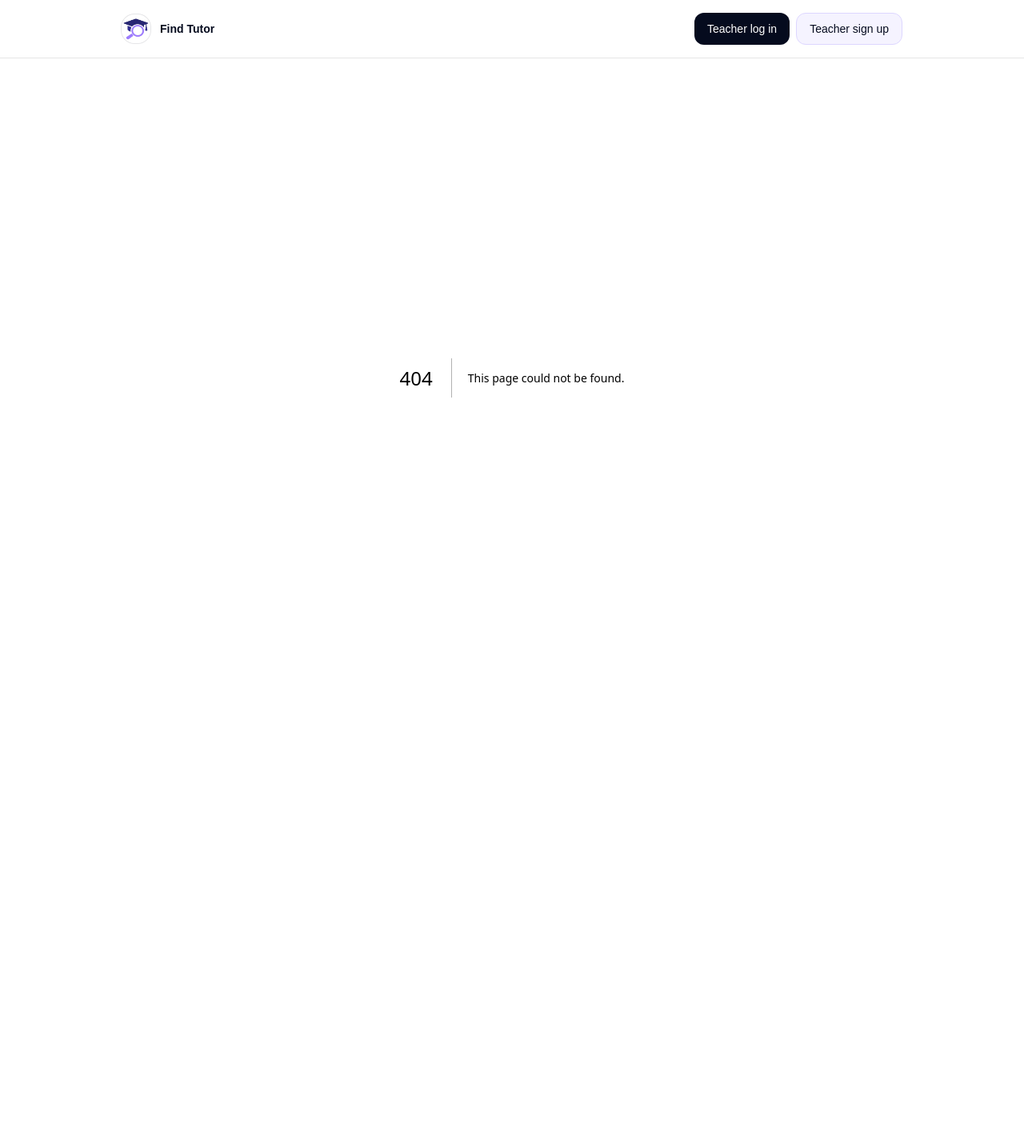
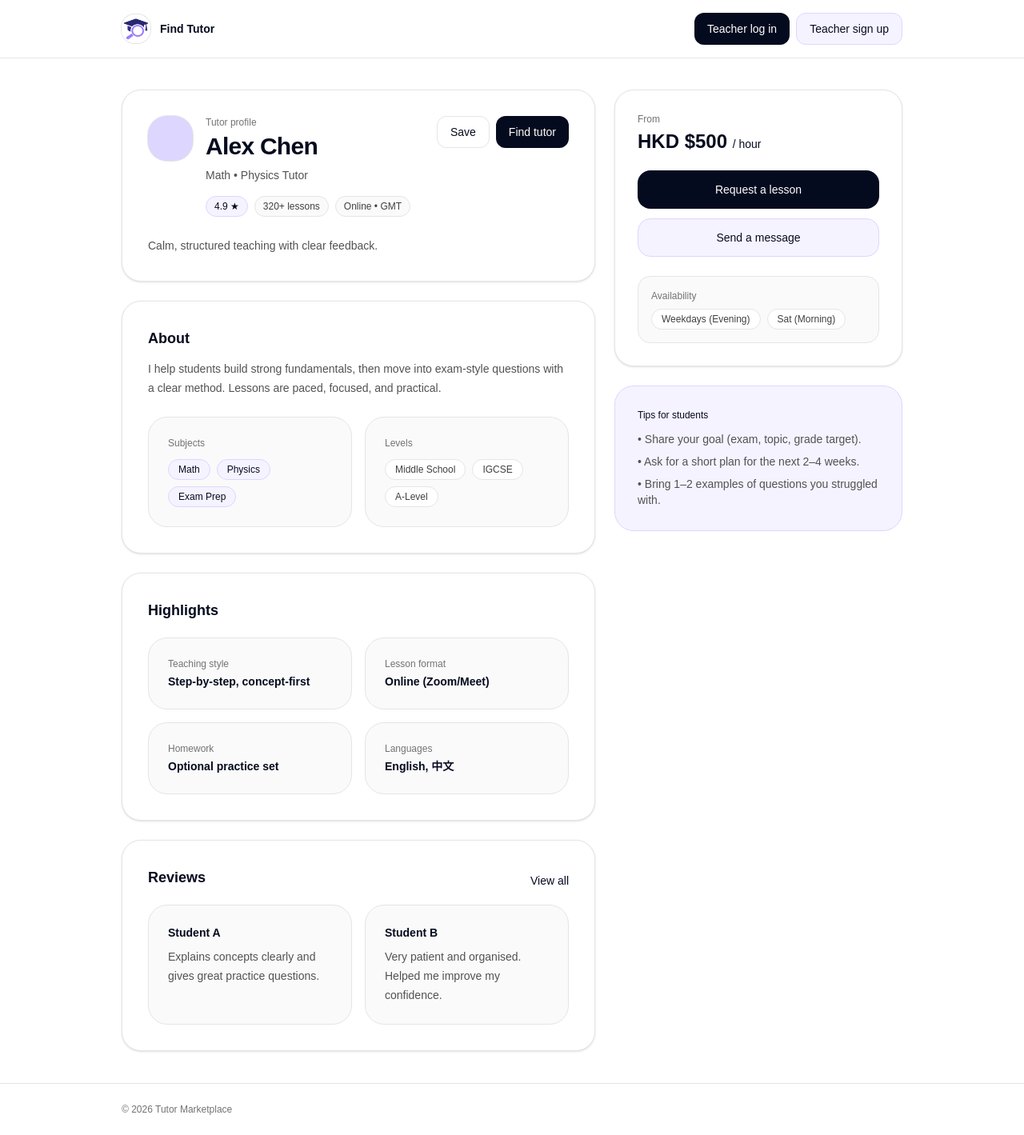
Before and after one commit to wincrazyyy/find-tutor, a Next.js app: page /tutors/1 in a window 1280 px wide. Before the commit this address had no page. Shown: the whole page at 80% size. Before the commit the page ends 872 px from the top, so only its background shows below. Built offline with nearby package versions, Linux system fonts and the light colour scheme.

Commit message:
tutor profile

```diff
--- a/app/layout.tsx
+++ b/app/layout.tsx
@@ -28,7 +28,7 @@ export default function RootLayout({
   return (
     <html lang="en">
       <body
-        className={`${geistSans.variable} ${geistMono.variable} antialiased bg-white pt-[72px]`}
+        className={`${geistSans.variable} ${geistMono.variable} antialiased bg-white pt-18`}
       >
         <Nav />
         {children}
--- /dev/null
+++ b/app/tutors/[id]/page.tsx
@@ -0,0 +1,239 @@
+// app/tutors/[id]/page.tsx
+export default function TutorProfilePage() {
+  // UI-only placeholder data
+  const tutor = {
+    name: "Alex Chen",
+    title: "Math • Physics Tutor",
+    rating: "4.9 ★",
+    lessons: "320+ lessons",
+    location: "Online • GMT",
+    headline: "Calm, structured teaching with clear feedback.",
+    about:
+      "I help students build strong fundamentals, then move into exam-style questions with a clear method. Lessons are paced, focused, and practical.",
+    subjects: ["Math", "Physics", "Exam Prep"],
+    levels: ["Middle School", "IGCSE", "A-Level"],
+    availability: ["Weekdays (Evening)", "Sat (Morning)"],
+    highlights: [
+      { k: "Teaching style", v: "Step-by-step, concept-first" },
+      { k: "Lesson format", v: "Online (Zoom/Meet)" },
+      { k: "Homework", v: "Optional practice set" },
+      { k: "Languages", v: "English, 中文" },
+    ],
+  };
+
+  const reviews = [
+    {
+      name: "Student A",
+      text: "Explains concepts clearly and gives great practice questions.",
+    },
+    {
+      name: "Student B",
+      text: "Very patient and organised. Helped me improve my confidence.",
+    },
+  ];
+
+  return (
+    <main className="min-h-screen bg-white">
+      <section className="mx-auto w-full max-w-5xl px-6 py-10">
+        <div className="grid gap-6 lg:grid-cols-[1fr_360px]">
+          {/* Main */}
+          <div className="space-y-6">
+            {/* Header card */}
+            <div className="rounded-3xl border border-neutral-200 bg-white p-8 shadow-sm">
+              <div className="flex flex-col gap-6 sm:flex-row sm:items-start sm:justify-between">
+                <div className="flex items-start gap-4">
+                  <div className="h-14 w-14 rounded-3xl bg-violet-200 ring-1 ring-[#050B1E]/10" />
+                  <div>
+                    <div className="text-xs text-neutral-500">Tutor profile</div>
+                    <h1 className="mt-1 text-3xl font-semibold tracking-tight text-[#050B1E]">
+                      {tutor.name}
+                    </h1>
+                    <div className="mt-2 text-sm text-neutral-600">
+                      {tutor.title}
+                    </div>
+
+                    <div className="mt-4 flex flex-wrap gap-2">
+                      <span className="rounded-full border border-violet-200 bg-violet-50 px-2.5 py-1 text-xs font-medium text-[#050B1E]">
+                        {tutor.rating}
+                      </span>
+                      <span className="rounded-full border border-neutral-200 bg-neutral-50 px-2.5 py-1 text-xs font-medium text-neutral-700">
+                        {tutor.lessons}
+                      </span>
+                      <span className="rounded-full border border-neutral-200 bg-neutral-50 px-2.5 py-1 text-xs font-medium text-neutral-700">
+                        {tutor.location}
+                      </span>
+                    </div>
+                  </div>
+                </div>
+
+                <div className="flex gap-2">
+                  <button
+                    type="button"
+                    className="inline-flex h-10 items-center justify-center rounded-xl border border-neutral-200 bg-white px-4 text-sm font-medium text-[#050B1E] hover:bg-neutral-50"
+                  >
+                    Save
+                  </button>
+                  <button
+                    type="button"
+                    className="inline-flex h-10 items-center justify-center rounded-xl bg-[#050B1E] px-4 text-sm font-medium text-white hover:bg-[#07102D]"
+                  >
+                    Find tutor
+                  </button>
+                </div>
+              </div>
+
+              <p className="mt-6 text-sm leading-6 text-neutral-600">
+                {tutor.headline}
+              </p>
+            </div>
+
+            {/* About */}
+            <div className="rounded-3xl border border-neutral-200 bg-white p-8 shadow-sm">
+              <h2 className="text-lg font-semibold text-[#050B1E]">About</h2>
+              <p className="mt-3 text-sm leading-6 text-neutral-600">
+                {tutor.about}
+              </p>
+
+              <div className="mt-6 grid gap-4 sm:grid-cols-2">
+                <div className="rounded-3xl border border-neutral-200 bg-neutral-50 p-6">
+                  <div className="text-xs text-neutral-500">Subjects</div>
+                  <div className="mt-3 flex flex-wrap gap-2">
+                    {tutor.subjects.map((s) => (
+                      <span
+                        key={s}
+                        className="rounded-full border border-violet-200 bg-violet-50 px-3 py-1 text-xs font-medium text-[#050B1E]"
+                      >
+                        {s}
+                      </span>
+                    ))}
+                  </div>
+                </div>
+
+                <div className="rounded-3xl border border-neutral-200 bg-neutral-50 p-6">
+                  <div className="text-xs text-neutral-500">Levels</div>
+                  <div className="mt-3 flex flex-wrap gap-2">
+                    {tutor.levels.map((l) => (
+                      <span
+                        key={l}
+                        className="rounded-full border border-neutral-200 bg-white px-3 py-1 text-xs font-medium text-neutral-700"
+                      >
+                        {l}
+                      </span>
+                    ))}
+                  </div>
+                </div>
+              </div>
+            </div>
+
+            {/* Highlights */}
+            <div className="rounded-3xl border border-neutral-200 bg-white p-8 shadow-sm">
+              <h2 className="text-lg font-semibold text-[#050B1E]">
+                Highlights
+              </h2>
+              <div className="mt-5 grid gap-4 sm:grid-cols-2">
+                {tutor.highlights.map((h) => (
+                  <div
+                    key={h.k}
+                    className="rounded-3xl border border-neutral-200 bg-neutral-50 p-6"
+                  >
+                    <div className="text-xs text-neutral-500">{h.k}</div>
+                    <div className="mt-1 text-sm font-semibold text-[#050B1E]">
+                      {h.v}
+                    </div>
+                  </div>
+                ))}
+              </div>
+            </div>
+
+            {/* Reviews */}
+            <div className="rounded-3xl border border-neutral-200 bg-white p-8 shadow-sm">
+              <div className="flex items-end justify-between gap-4">
+                <h2 className="text-lg font-semibold text-[#050B1E]">Reviews</h2>
+                <button
+                  type="button"
+                  className="text-sm text-[#050B1E] hover:underline"
+                >
+                  View all
+                </button>
+              </div>
+
+              <div className="mt-5 grid gap-4 sm:grid-cols-2">
+                {reviews.map((r) => (
+                  <div
+                    key={r.name}
+                    className="rounded-3xl border border-neutral-200 bg-neutral-50 p-6"
+                  >
+                    <div className="text-sm font-semibold text-[#050B1E]">
+                      {r.name}
+                    </div>
+                    <p className="mt-2 text-sm leading-6 text-neutral-600">
+                      {r.text}
+                    </p>
+                  </div>
+                ))}
+              </div>
+            </div>
+          </div>
+
+          {/* Sidebar */}
+          <aside className="space-y-6">
+            {/* Booking card */}
+            <div className="rounded-3xl border border-neutral-200 bg-white p-7 shadow-sm">
+              <div className="text-xs text-neutral-500">From</div>
+              <div className="mt-1 text-2xl font-semibold text-[#050B1E]">
+                HKD $500 <span className="text-sm font-medium">/ hour</span>
+              </div>
+
+              <div className="mt-5 grid gap-3">
+                <button
+                  type="button"
+                  className="h-12 rounded-2xl bg-[#050B1E] text-sm font-medium text-white hover:bg-[#07102D]"
+                >
+                  Request a lesson
+                </button>
+                <button
+                  type="button"
+                  className="h-12 rounded-2xl border border-violet-200 bg-violet-50 text-sm font-medium text-[#050B1E] hover:bg-violet-100"
+                >
+                  Send a message
+                </button>
+              </div>
+
+              <div className="mt-6 rounded-2xl border border-neutral-200 bg-neutral-50 p-4">
+                <div className="text-xs text-neutral-500">Availability</div>
+                <div className="mt-2 flex flex-wrap gap-2">
+                  {tutor.availability.map((a) => (
+                    <span
+                      key={a}
+                      className="rounded-full border border-neutral-200 bg-white px-3 py-1 text-xs font-medium text-neutral-700"
+                    >
+                      {a}
+                    </span>
+                  ))}
+                </div>
+              </div>
+            </div>
+
+            {/* Safety / trust note */}
+            <div className="rounded-3xl border border-violet-200 bg-violet-50 p-7">
+              <div className="text-xs font-medium text-[#050B1E]">
+                Tips for students
+              </div>
+              <ul className="mt-3 space-y-2 text-sm text-neutral-600">
+                <li>• Share your goal (exam, topic, grade target).</li>
+                <li>• Ask for a short plan for the next 2–4 weeks.</li>
+                <li>• Bring 1–2 examples of questions you struggled with.</li>
+              </ul>
+            </div>
+          </aside>
+        </div>
+      </section>
+
+      <footer className="border-t border-neutral-200">
+        <div className="mx-auto w-full max-w-5xl px-6 py-6 text-xs text-neutral-500">
+          © {new Date().getFullYear()} Tutor Marketplace
+        </div>
+      </footer>
+    </main>
+  );
+}
```
